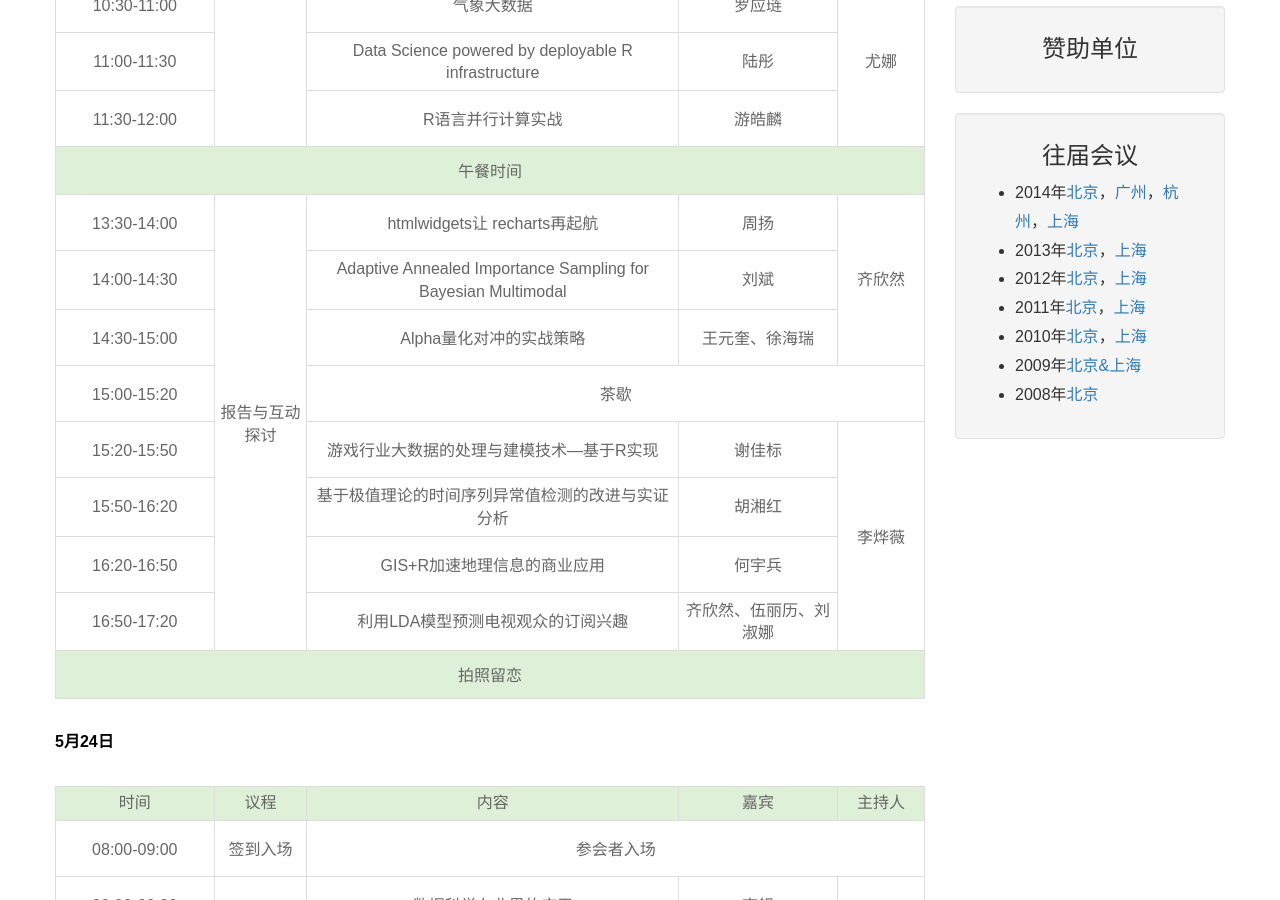
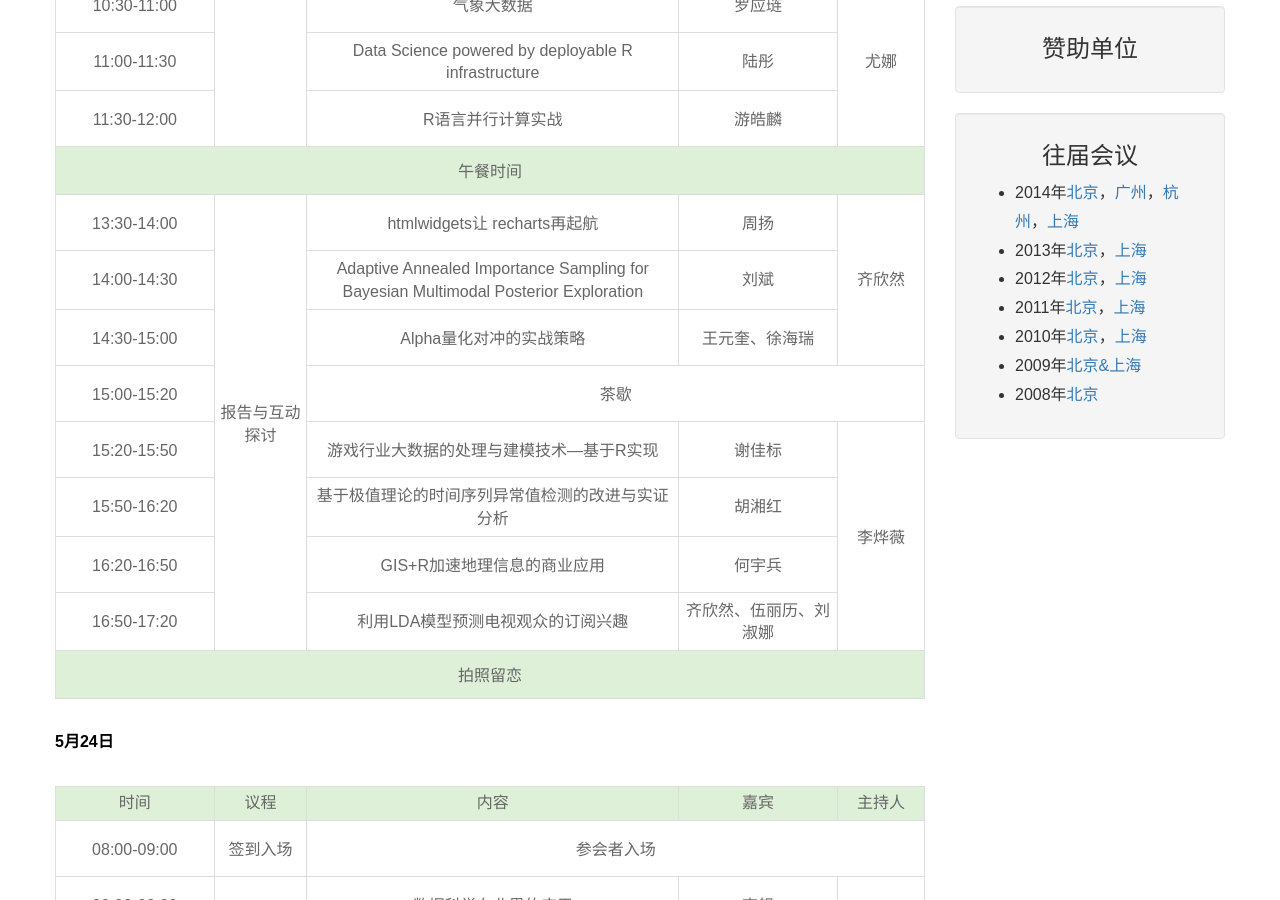
Before and after one commit to cosname/R-conference, a Jekyll site: the page built from gz/agenda/index.html, in a window 1280 px wide and 900 px high, scrolled down 629 px. Built offline with Jekyll 4.4.1, drawn with Linux system fonts in a browser that asks for light colours.

Commit message:
Update guangzhou lecture

```diff
--- a/_includes/agenda/2015-guangzhou.html
+++ b/_includes/agenda/2015-guangzhou.html
@@ -144,7 +144,7 @@
         <p align="center" style="text-align:center;margin-bottom: 1px;margin-top: 1px;">14:00-14:30</p>
       </td>
       <td style="padding:6px 3.0pt 3.0pt 3.0pt;height:42pt" width="265">
-        <p align="center" style="text-align:center;margin-bottom: 1px;margin-top: 1px;">Adaptive Annealed Importance Sampling for Bayesian Multimodal </p>
+        <p align="center" style="text-align:center;margin-bottom: 1px;margin-top: 1px;">Adaptive Annealed Importance Sampling for Bayesian Multimodal Posterior Exploration</p>
       </td>
       <td style="padding:17px 3.0pt 3.0pt 3.0pt;height:42pt" width="80">
         <p align="center" style="text-align:center;margin-bottom: 1px;margin-top: 1px;">刘斌</p>
```
